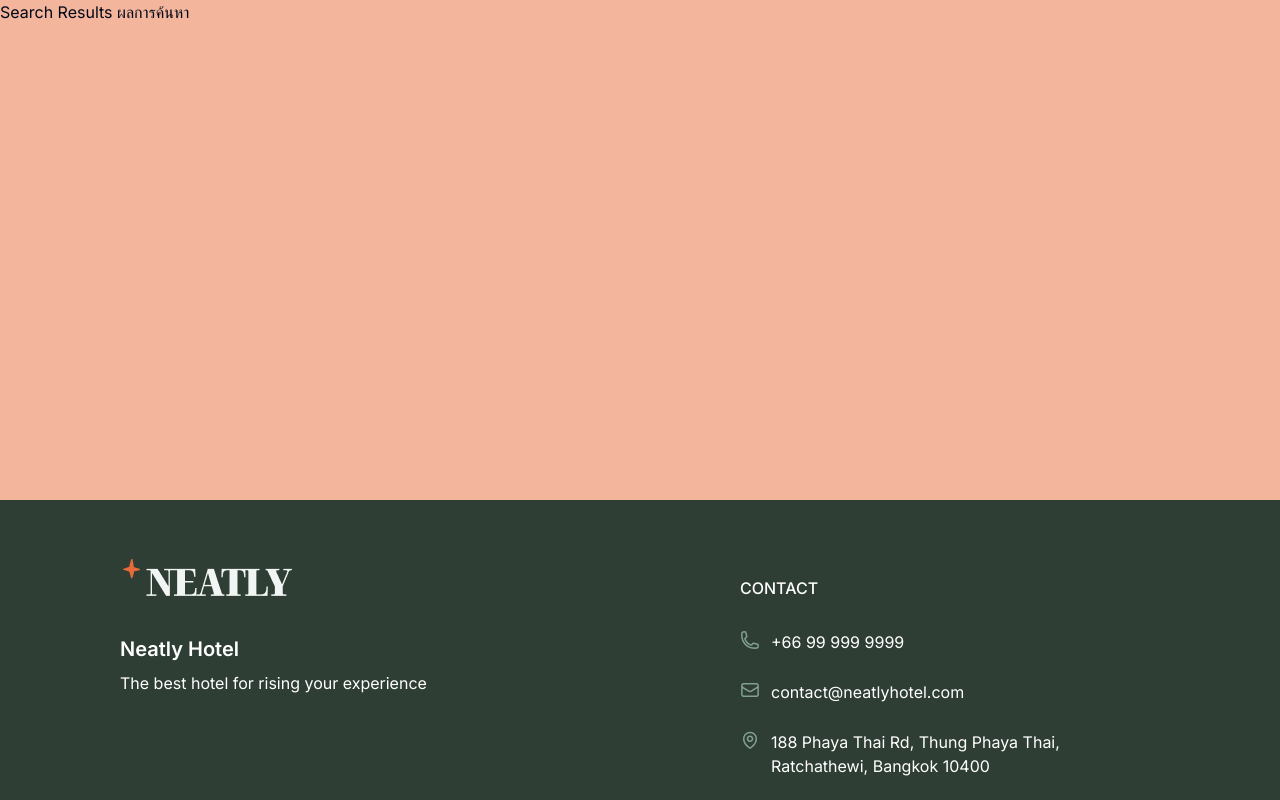
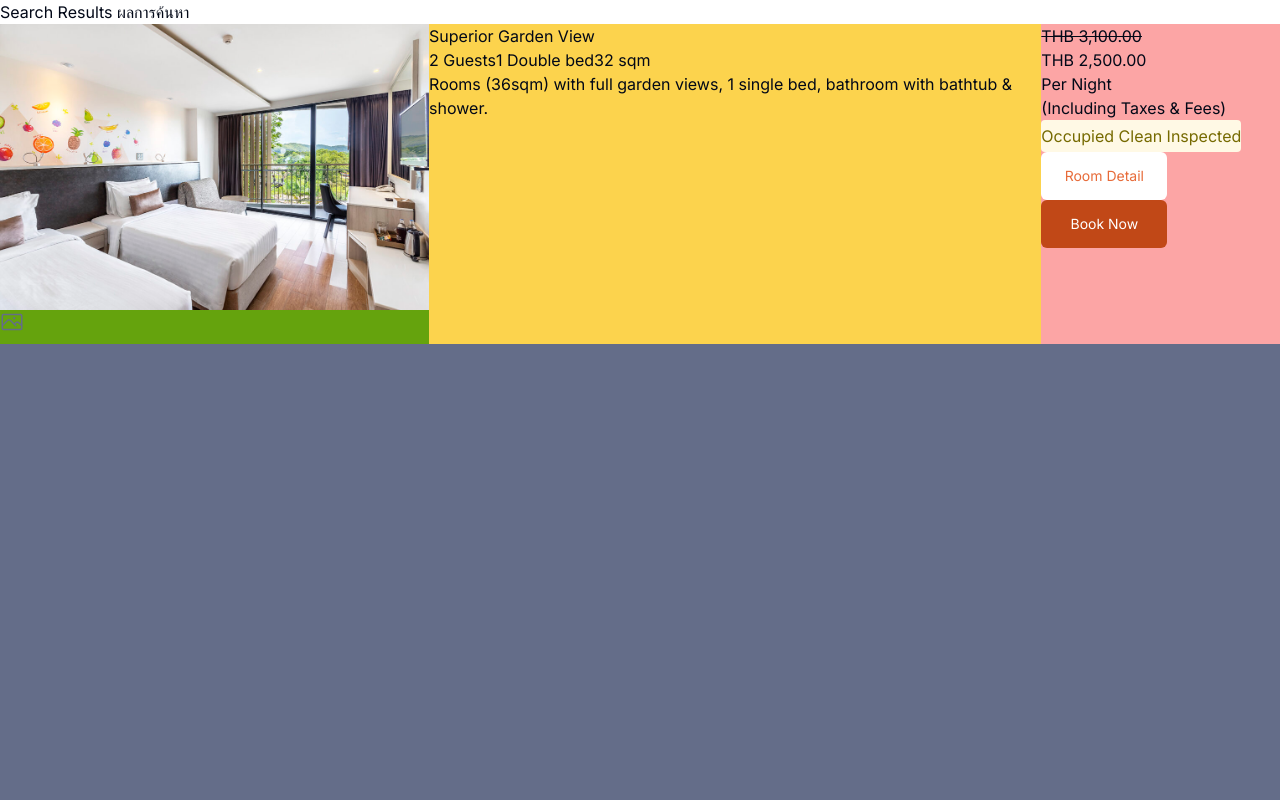
Before and after one commit to babymoonjunior/hotel-reservation, a Next.js app in the folder client/: page /search in a window 1280 px wide. Shown: the top 800 px of the page. Built offline with nearby package versions, Linux system fonts and the light colour scheme.

Commit message:
Feat: 1st Draft SearchResultsPage

```diff
--- a/client/src/app/(Users)/(Home)/search/page.js
+++ b/client/src/app/(Users)/(Home)/search/page.js
@@ -1,6 +1,7 @@
 //localhost:3000/search
 
 import '@/app/globals.css'
+import SearchResultsPage from '../../components/SearchResults';
 
 export const metadata = {
   title: 'Search Room',
@@ -10,11 +11,11 @@ export const metadata = {
 export default function Searchpage() {
   return (
     <>
-      <h2 className=" font-sans bg-orange-300 h-[500px]">Search Results ผลการค้นหา</h2>
+      <h2 className="font-sans">Search Results ผลการค้นหา</h2>
       {/* ใส่ Component2 <Searchbar /> ที่นี่ (Nu) */}
       {/* <Searchbar /> */}
       {/* ใส่ Component3 <Searchresults /> ที่นี่ (Wen) */}
-
+      <SearchResultsPage />
     </>
   );
 }
--- /dev/null
+++ b/client/src/app/(Users)/components/SearchResults.jsx
@@ -0,0 +1,50 @@
+import Image from "next/image";
+import { Button } from "@/components/ui/button";
+
+export default function SearchResultsPage() {
+  return (
+    <div className="main-container bg-gray-700 w-full max-w-[1440px] h-[2636px]">
+      <div className="main-card bg-sky-400 h-[320px] flex justify-between">
+        <div className="image-box bg-lime-600">
+          <Image
+            src="/SuperiorGardenView-1024x683.jpg"
+            alt="Superior Gaarden View Main picture"
+            width={453}
+            height={320}
+          />
+          <div className="transparent-bg">
+            <Image
+              src="/Frame.png"
+              alt="See more image"
+              width={24}
+              height={24}
+            />
+          </div>
+        </div>
+        <div className="room-details bg-amber-300">
+          <h1 className="room-type">Superior Garden View</h1>
+          <div className="size-room-container">
+            <span className="amount-person">2 Guests</span>
+            <span className="type-bed">1 Double bed</span>
+            <span className="room-area">32 sqm</span>
+          </div>
+          <p className="rooms-description">
+            Rooms (36sqm) with full garden views, 1 single bed, bathroom with
+            bathtub & shower.
+          </p>
+        </div>
+        <div className="price-button-container bg-red-300">
+          <p className="full-price line-through">THB 3,100.00</p>
+          <p className="discount-price">THB 2,500.00</p>
+          <p className="per-night">Per Night</p>
+          <p className="include-tax">(Including Taxes & Fees)</p>
+          <div className="status-box bg-[#FFF9E5] rounded w-fit h-8 text-[#766A00] flex items-center">Occupied Clean Inspected</div>
+          <Button variant="secondary" className="border-none">
+            Room Detail
+          </Button>
+          <Button>Book Now</Button>
+          </div>
+      </div>
+    </div>
+  );
+}
--- a/client/src/app/(Users)/components/loginFrom.js
+++ /dev/null
@@ -1,25 +0,0 @@
-'use client';
-import { Button, buttonVariants } from "@/components/ui/button";
-
-export default function LoginFrom() {
-    return (
-        <div className="flex flex-col w-full h-full">
-            <t className="font-mono font-[500] text-[68px] h-[85px]">Log In</t>
-            <label>Username or Email</label>
-            <input
-                type="text"
-                name="username"
-                placeholder="Enter your username or email"
-            ></input>
-            <label>Password</label>
-            <input type="password" placeholder="Enter your password"></input>
-            <Button className=" w-full">Log In</Button>
-            <div>
-                <span>Don't have an account yet?</span>{" "}
-                <Button variant="ghost">
-                    Register
-                </Button>
-            </div>
-        </div>
-    );
-}
```
Also changed, not shown: client/public/Frame.png (added).
